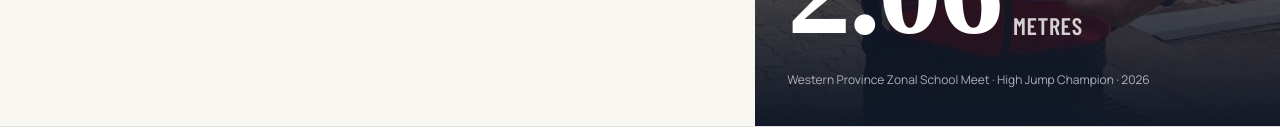
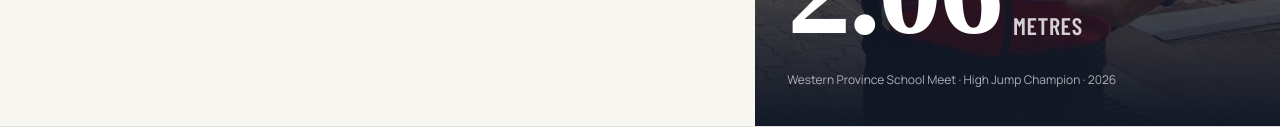
Before and after one commit to malinthagithub/sandil-athlete-portfolio, a Next.js app: page / in a window 1280 px wide. Shown: the part 666-800 px from the top of the page. Built offline with nearby package versions, Linux system fonts and the light colour scheme; a web font is replaced by a local one.

Commit message:
Update athlete PB to 2.06m and certificates

```diff
--- a/components/ProgressionChart.tsx
+++ b/components/ProgressionChart.tsx
@@ -46,7 +46,7 @@ export function ProgressionChart() {
           strokeDasharray="8 7"
         />
         <text x={W - PAD_R} y={y(TARGET) - 8} textAnchor="end" fontSize="12" fontWeight="700" fill="#9a7634">
-          TARGET 2.05 m
+          TARGET 2.10 m
         </text>
 
         <polyline points={points} fill="none" stroke="#861f32" strokeWidth="3.5" strokeLinejoin="round" strokeLinecap="round" />
--- a/data/athlete.ts
+++ b/data/athlete.ts
@@ -31,7 +31,7 @@ export const athlete = {
     "Sandil Dilmeth Hetti Arachchige holding the champion's trophy and gold medal at the Western Province Zonal School Meet, 2026",
 
   heroPhotoCaption:
-    "Western Province Zonal School Meet · High Jump Champion · 2026",
+    "Western Province School Meet · High Jump Champion · 2026",
 
   // CONTACT
   email: "dilmethsandil@gmail.com",
@@ -240,7 +240,7 @@ export const results: Result[] = [
 
   /* NEW PERSONAL BEST */
   {
-    date: " Aug 2026",
+    date: " Sep 2026",
     age: "U18",
     meet: "Western Province School Games",
     position: 3,
```
